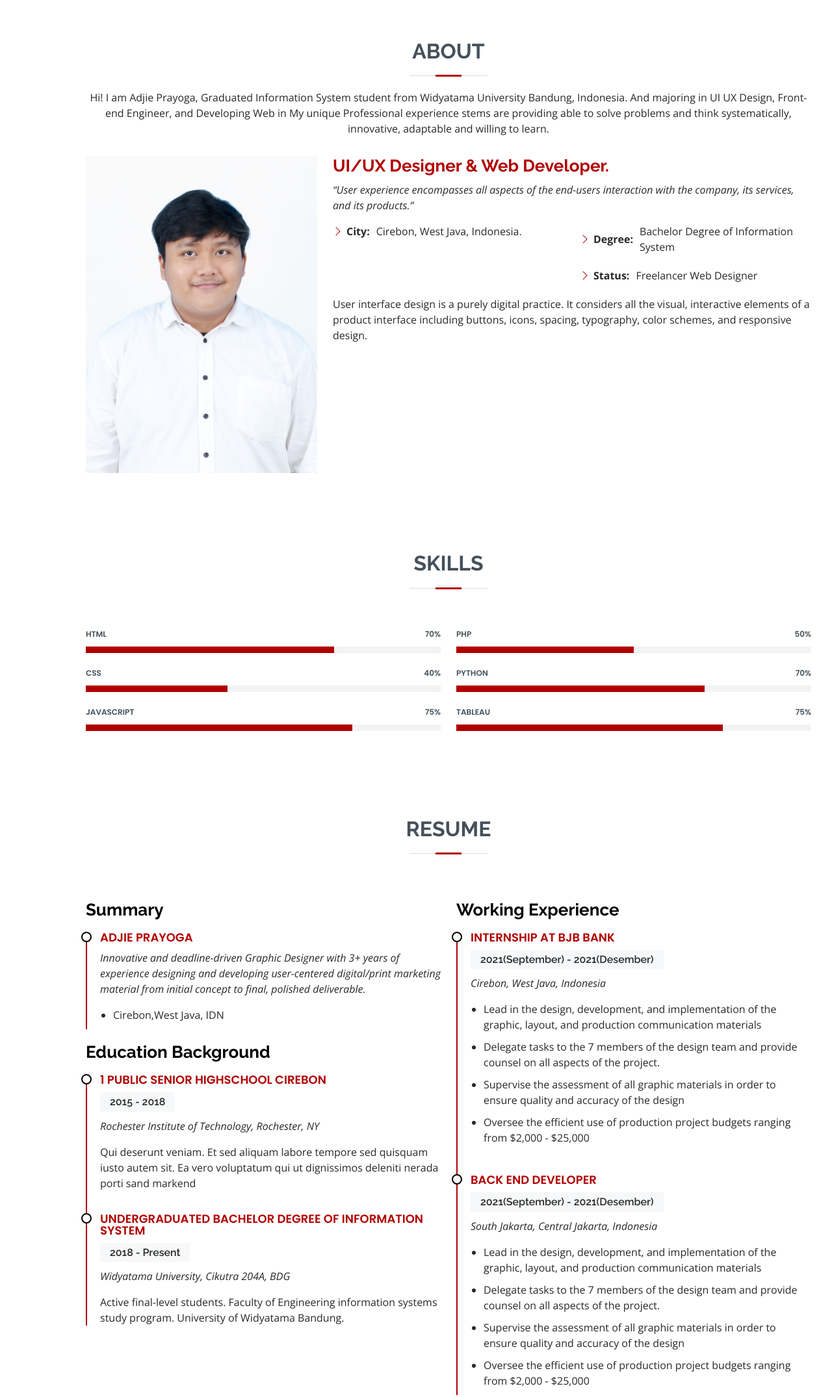
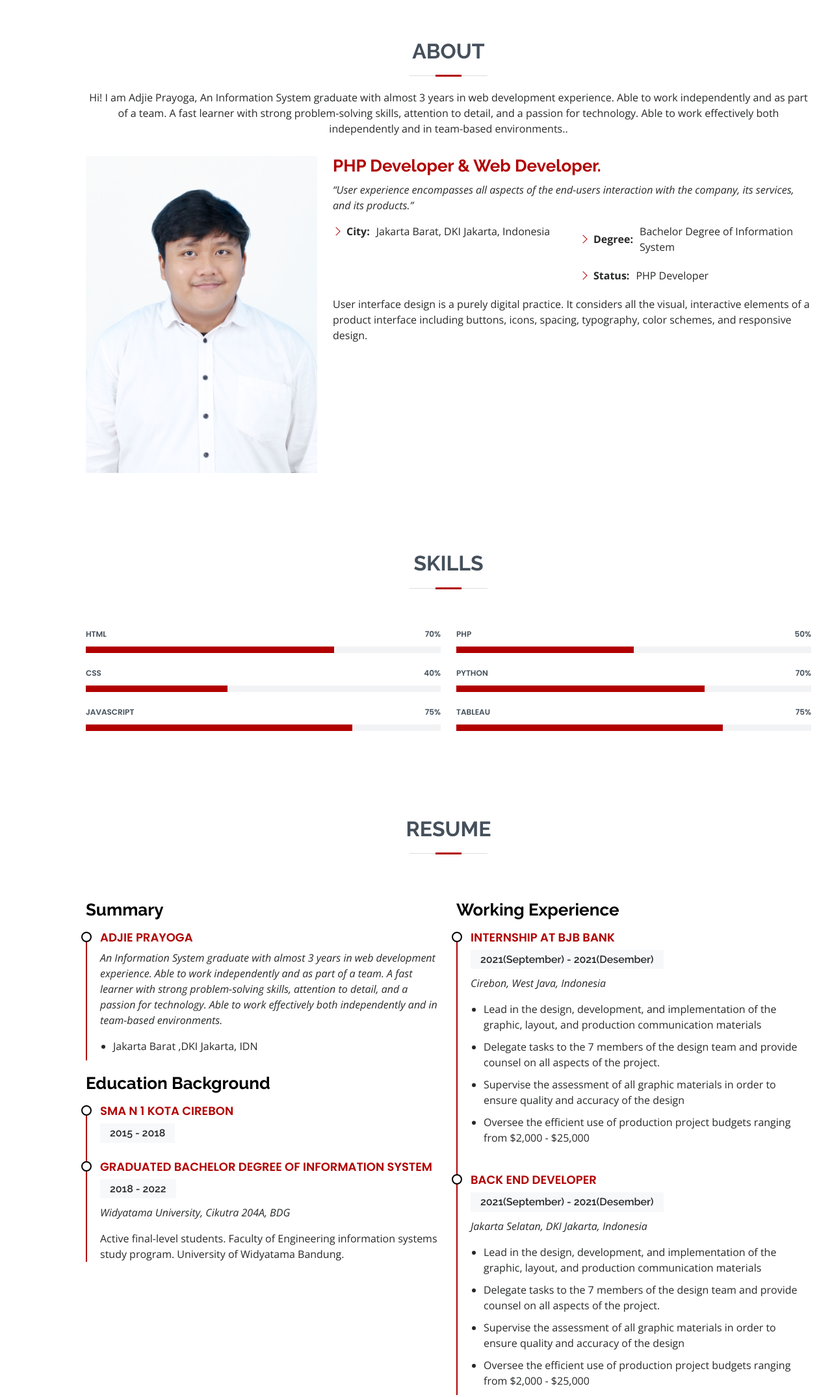
Before and after one commit to AdjiePrayogga/AdjiePrayogga.github.io, a plain HTML site: page index.html in a window 1280 px wide. Shown: the part 800-2950 px from the top of the page at 65% size. Drawn offline with nearby package versions, Linux system fonts and the light colour scheme.

Commit message:
Add files via upload

```diff
--- a/index.html
+++ b/index.html
@@ -77,7 +77,7 @@
 
         <div class="section-title">
           <h2>About</h2>
-          <p>Hi! I am Adjie Prayoga, Graduated Information System student from Widyatama University Bandung, Indonesia. And majoring in UI UX Design, Front-end Engineer, and Developing Web in  My unique Professional experience stems are providing able to solve problems and think systematically, innovative, adaptable and willing to learn.</p>
+          <p>Hi! I am Adjie Prayoga, An Information System graduate with almost 3 years in web development experience. Able to work independently and as part of a team. A fast learner with strong problem-solving skills, attention to detail, and a passion for technology. Able to work effectively both independently and in team-based environments..</p>
         </div>
 
         <div class="row">
@@ -85,7 +85,7 @@
             <img src="assets/img/aji.jpg" class="img-fluid" alt="">
           </div>
           <div class="col-lg-8 pt-4 pt-lg-0 content">
-            <h3>UI/UX Designer &amp; Web Developer.</h3>
+            <h3>PHP Developer &amp; Web Developer.</h3>
             <p class="fst-italic">
               “User experience encompasses all aspects of the end-users interaction with the company, its services, and its products.”
 
@@ -93,13 +93,13 @@
             <div class="row">
               <div class="col-lg-6">
                 <ul>
-                  <li><i class="bi bi-chevron-right"></i> <strong>City:</strong> <span>Cirebon, West Java, Indonesia.</span></li>
+                  <li><i class="bi bi-chevron-right"></i> <strong>City:</strong> <span>Jakarta Barat, DKI Jakarta, Indonesia</span></li>
                 </ul>
               </div>
               <div class="col-lg-6">
                 <ul>
                   <li><i class="bi bi-chevron-right"></i> <strong>Degree:</strong> <span>Bachelor Degree of Information System </span></li>
-                  <li><i class="bi bi-chevron-right"></i> <strong>Status:</strong> <span>Freelancer Web Designer</span></li>
+                  <li><i class="bi bi-chevron-right"></i> <strong>Status:</strong> <span>PHP Developer</span></li>
                 </ul>
               </div>
             </div>
@@ -190,22 +190,22 @@
             <h3 class="resume-title">Summary</h3>
             <div class="resume-item pb-0">
               <h4>Adjie Prayoga</h4>
-              <p><em>Innovative and deadline-driven Graphic Designer with 3+ years of experience designing and developing user-centered digital/print marketing material from initial concept to final, polished deliverable.</em></p>
+              <p><em>An Information System graduate with almost 3 years in web development experience. Able to work independently and as part of a team. A fast learner with strong problem-solving skills, attention to detail, and a passion for technology. Able to work effectively both independently and in team-based environments.</em></p>
               <ul>
-                <li>Cirebon,West Java, IDN</li>
+                <li>Jakarta Barat ,DKI Jakarta, IDN</li>
               </ul>
             </div>
 
             <h3 class="resume-title">Education Background</h3>
             <div class="resume-item">
-              <h4>1 Public Senior Highschool Cirebon</h4>
+              <h4>SMA N 1 Kota Cirebon</h4>
               <h5>2015 - 2018</h5>
-              <p><em>Rochester Institute of Technology, Rochester, NY</em></p>
-              <p>Qui deserunt veniam. Et sed aliquam labore tempore sed quisquam iusto autem sit. Ea vero voluptatum qui ut dignissimos deleniti nerada porti sand markend</p>
+              <!-- <p><em>Rochester Institute of Technology, Rochester, NY</em></p>
+              <p>Qui deserunt veniam. Et sed aliquam labore tempore sed quisquam iusto autem sit. Ea vero voluptatum qui ut dignissimos deleniti nerada porti sand markend</p> -->
             </div>
             <div class="resume-item">
-              <h4>undergraduated bachelor degree of Information System </h4>
-              <h5>2018 - Present</h5>
+              <h4>Graduated bachelor degree of Information System </h4>
+              <h5>2018 - 2022</h5>
               <p><em>Widyatama University, Cikutra 204A, BDG</em></p>
               <p>Active final-level students. Faculty of Engineering information systems study program. University of Widyatama Bandung.</p>
             </div>
@@ -226,7 +226,7 @@
             <div class="resume-item">
               <h4>Back End Developer</h4>
               <h5>2021(September) - 2021(Desember)</h5>
-              <p><em>South Jakarta, Central Jakarta, Indonesia </em></p>
+              <p><em>Jakarta Selatan, DKI Jakarta, Indonesia </em></p>
               <ul>
                 <li>Lead in the design, development, and implementation of the graphic, layout, and production communication materials</li>
                 <li>Delegate tasks to the 7 members of the design team and provide counsel on all aspects of the project. </li>
@@ -410,7 +410,7 @@
               <div class="address">
                 <i class="bi bi-geo-alt"></i>
                 <h4>Location:</h4>
-                <p>Cirebon, West Java, IDN 45133</p>
+                <p>Jakarta Barat, DKI Jakarta, IDN</p>
               </div>
 
               <div class="email">
@@ -422,7 +422,7 @@
               <div class="phone">
                 <i class="bi bi-phone"></i>
                 <h4>Call:</h4>
-                <p>+62 8515 6701 808</p>
+                <p>+62 8517 6827 310</p>
               </div>
 
             </div>
```
